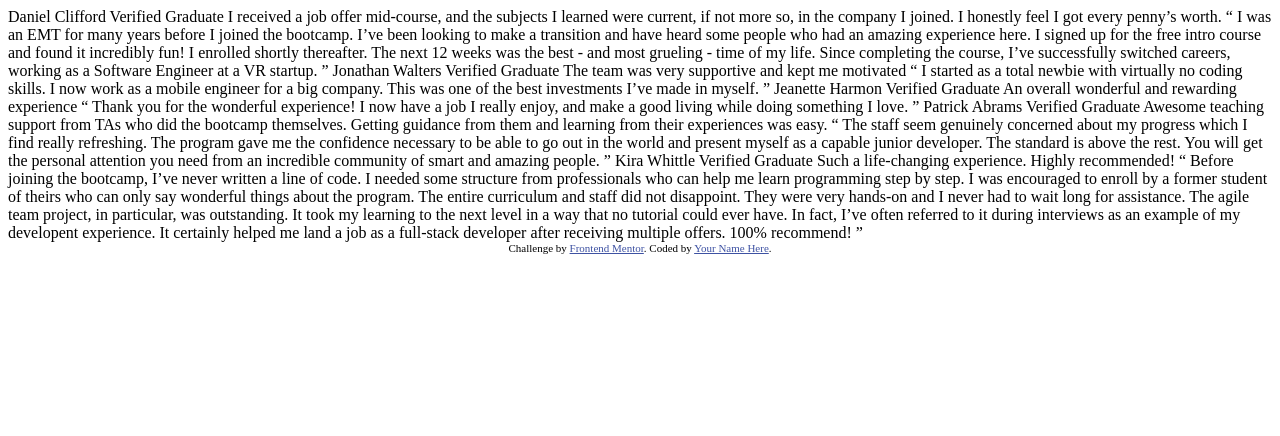
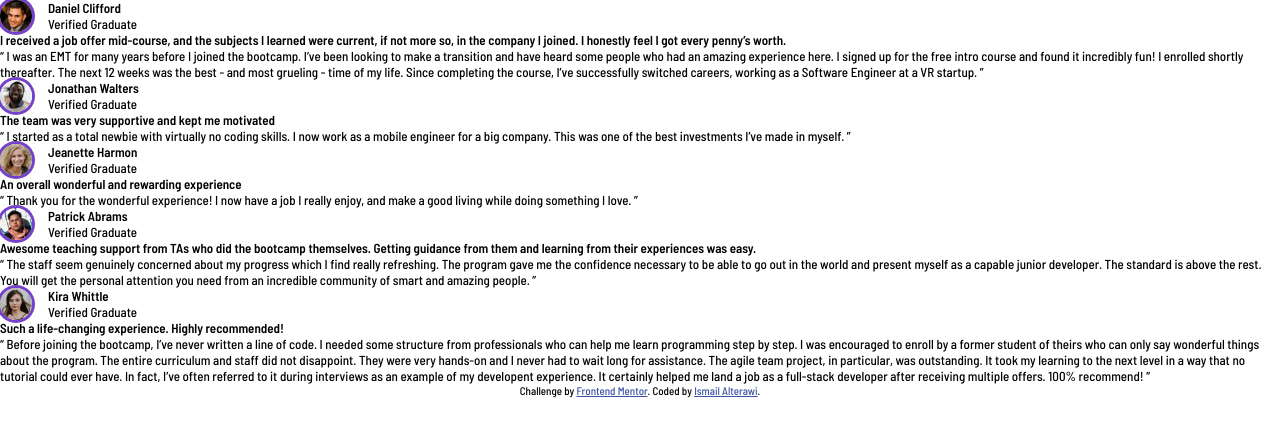
Before and after one commit to Ismail-sync/testimonials-grid-CHALLENGE, a plain HTML site: page index.html in a window 1280 px wide. Drawn offline with Linux system fonts and the light colour scheme.

Commit message:
finishing first stage of the CHALLENGE

```diff
--- /dev/null
+++ b/basicStyle.css
@@ -0,0 +1,40 @@
+@import url('https://fonts.googleapis.com/css2?family=Barlow+Semi+Condensed:ital,wght@0,500;0,600;1,500;1,600&family=Dosis:wght@400;700&display=swap');
+
+*{
+    margin: 0;
+    padding: 0;
+    box-sizing: border-box;
+}
+
+body{
+    font-family: 'Barlow Semi Condensed', sans-serif;
+    font-weight: 500 600;
+    font-size: 13px;
+    text-decoration: none;
+}
+
+:root{
+    --color-ModerateViolet:hsl(263, 55%, 52%);
+    --color-veryDarkgrayBlue: hsl(217, 19%, 35%);
+    --color-veryDark-blackishBlue: hsl(219, 29%, 14%);
+    --color-White: hsl(0, 0%, 100%);
+    --text-lightGray: hsl(0, 0%, 81%);
+    --text-lightGrayish-blue: hsl(210, 46%, 95%);
+}
+.attribution {
+    font-size: 11px; text-align: center;
+}
+.attribution a {
+    color: hsl(228, 45%, 44%);
+ }
+
+ .paragraph{
+    font-weight: 600;
+ }
+ img{
+    margin-right: 1rem;
+    float: left;
+    width: 32px;
+    border-radius: 50%;
+    box-shadow: 0 0 0 3px var(--color-ModerateViolet);
+ }
--- a/index.html
+++ b/index.html
@@ -7,58 +7,103 @@
   <link rel="icon" type="image/png" sizes="32x32" href="./images/favicon-32x32.png">
 
   <title>Frontend Mentor | [Challenge Name Here]</title>
-
-  <!-- Feel free to remove these styles or customise in your own stylesheet 👍 -->
-  <style>
-    .attribution { font-size: 11px; text-align: center; }
-    .attribution a { color: hsl(228, 45%, 44%); }
-  </style>
+  <link rel="stylesheet" href="basicStyle.css">
 </head>
 <body>
-  Daniel Clifford
-  Verified Graduate
-
+ <section>
+  <div>
+    <article>
+      <hgroup>
+        <img src="/images/image-daniel.jpg" alt="Daniel Clifford">
+        <h4>Daniel Clifford</h4>
+        <p>Verified Graduate</p>
+      </hgroup>
+      <p class="paragraph">
         I received a job offer mid-course, and the subjects I learned were current, if not more so,
       in the company I joined. I honestly feel I got every penny’s worth.
+      </p>
 
-  “ I was an EMT for many years before I joined the bootcamp. I’ve been looking to make a
+     <p class="rParagraph">
+      “ I was an <abbr>EMT</abbr> for many years before I joined the bootcamp. I’ve been looking to make a
       transition and have heard some people who had an amazing experience here. I signed up
       for the free intro course and found it incredibly fun! I enrolled shortly thereafter.
       The next 12 weeks was the best - and most grueling - time of my life. Since completing
-  the course, I’ve successfully switched careers, working as a Software Engineer at a VR startup. ”
+      the course, I’ve successfully switched careers, working as a Software Engineer at a <abbr>VR</abbr> startup. ”
+    </p>
+    </article>
+  </div>
 
-  Jonathan Walters
-  Verified Graduate
+  <div>
+    <article>
+      <hgroup>
+        <img src="/images/image-jonathan.jpg" alt="Jonathan Walters">
+        <h4>Jonathan Walters</h4>
+        <p>Verified Graduate</p>
+      </hgroup>
 
+      <p class="paragraph">
         The team was very supportive and kept me motivated
+      </p>
 
+      <p class="rParagraph">
         “ I started as a total newbie with virtually no coding skills. I now work as a mobile engineer
       for a big company. This was one of the best investments I’ve made in myself. ”
+      </p>
+    </article>
+  </div>
 
-  Jeanette Harmon
-  Verified Graduate
+  <div>
+    <article>
+      <hgroup>
+        <img src="/images/image-jeanette.jpg" alt="Jeanett Harmon">
+        <h4>Jeanette Harmon</h4>
+        <p>Verified Graduate</p>
+      </hgroup>
 
+      <p class="paragraph">
         An overall wonderful and rewarding experience
+      </p>
 
+      <p class="rParagraph">
         “ Thank you for the wonderful experience! I now have a job I really enjoy, and make a good living
       while doing something I love. ”
+      </p>
+    </article>
+  </div>
 
-  Patrick Abrams
-  Verified Graduate
-
-  Awesome teaching support from TAs who did the bootcamp themselves. Getting guidance from them and
+  <div>
+    <article>
+      <hgroup>
+        <img src="/images/image-patrick.jpg" alt="Patrick Abrams">
+        <h4>Patrick Abrams</h4>
+        <p>Verified Graduate</p>
+      </hgroup>
+        <p class="paragraph">
+          Awesome teaching support from <abbr>TAs</abbr> who did the bootcamp themselves. Getting guidance from them and
       learning from their experiences was easy.
-
+        </p>
+        <p class="rParagraph">
           “ The staff seem genuinely concerned about my progress which I find really refreshing. The program
       gave me the confidence necessary to be able to go out in the world and present myself as a capable
       junior developer. The standard is above the rest. You will get the personal attention you need from
       an incredible community of smart and amazing people. ”
+        </p>
+    </article>
+  </div>
 
-  Kira Whittle
-  Verified Graduate
+  <div>
+    <article>
+      <hgroup>
+        <img src="/images/image-kira.jpg" alt="Kira Whittle">
+        <h4>Kira Whittle</h4>
+        <p>Verified Graduate</p>
+      </hgroup>
 
+      <p class="paragraph">
         Such a life-changing experience. Highly recommended!
+      </p>
 
+      <p class="rParagraph">
         “ Before joining the bootcamp, I’ve never written a line of code. I needed some structure from
       professionals who can help me learn programming step by step. I was encouraged to enroll by a former
       student of theirs who can only say wonderful things about the program. The entire curriculum and staff
@@ -67,10 +112,14 @@
       could ever have. In fact, I’ve often referred to it during interviews as an example of my developent
       experience. It certainly helped me land a job as a full-stack developer after receiving multiple offers.
       100% recommend! ”
+      </p>
+    </article>
+  </div>
 
+</section>
   <div class="attribution">
     Challenge by <a href="https://www.frontendmentor.io?ref=challenge" target="_blank">Frontend Mentor</a>.
-    Coded by <a href="#">Your Name Here</a>.
+    Coded by <a href="#">Ismail Alterawi</a>.
   </div>
 </body>
 </html>
```
Also changed, not shown: 1 other file. Lines whose indentation alone changed are shown as unchanged.
